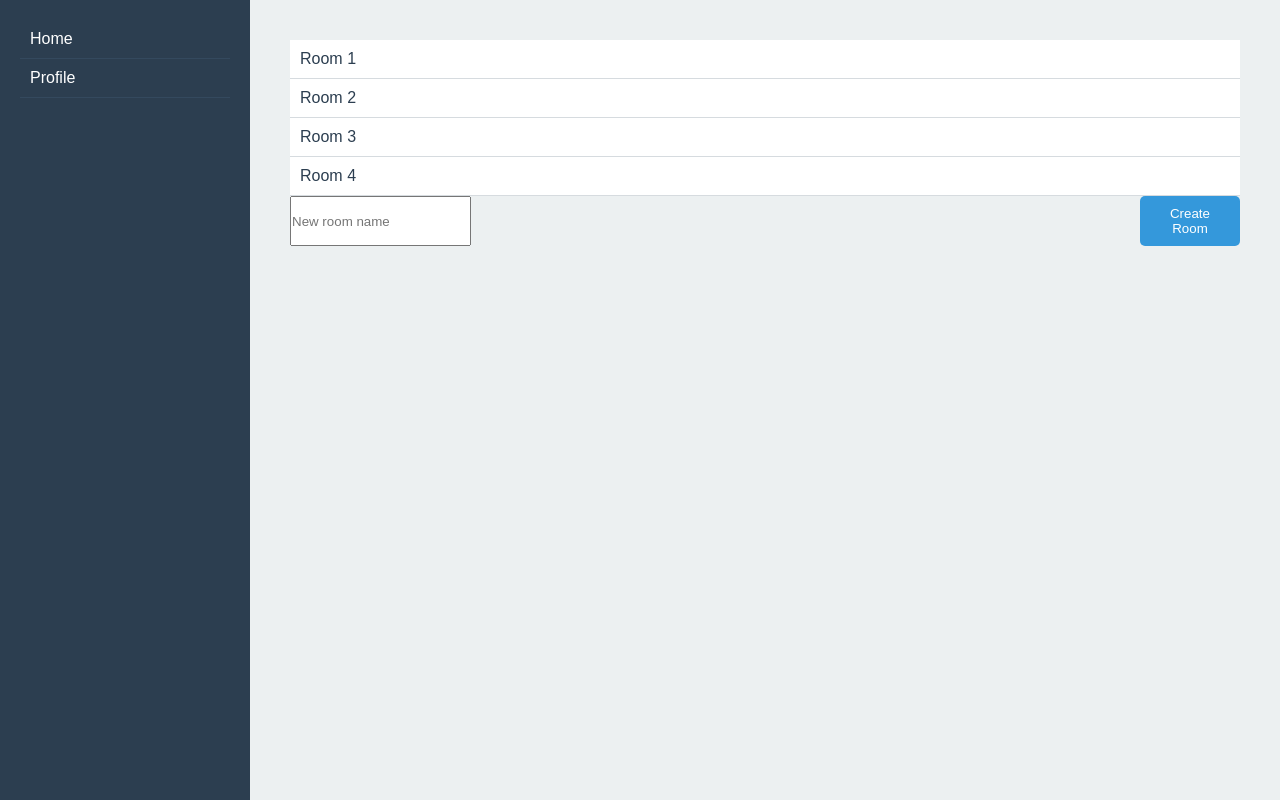
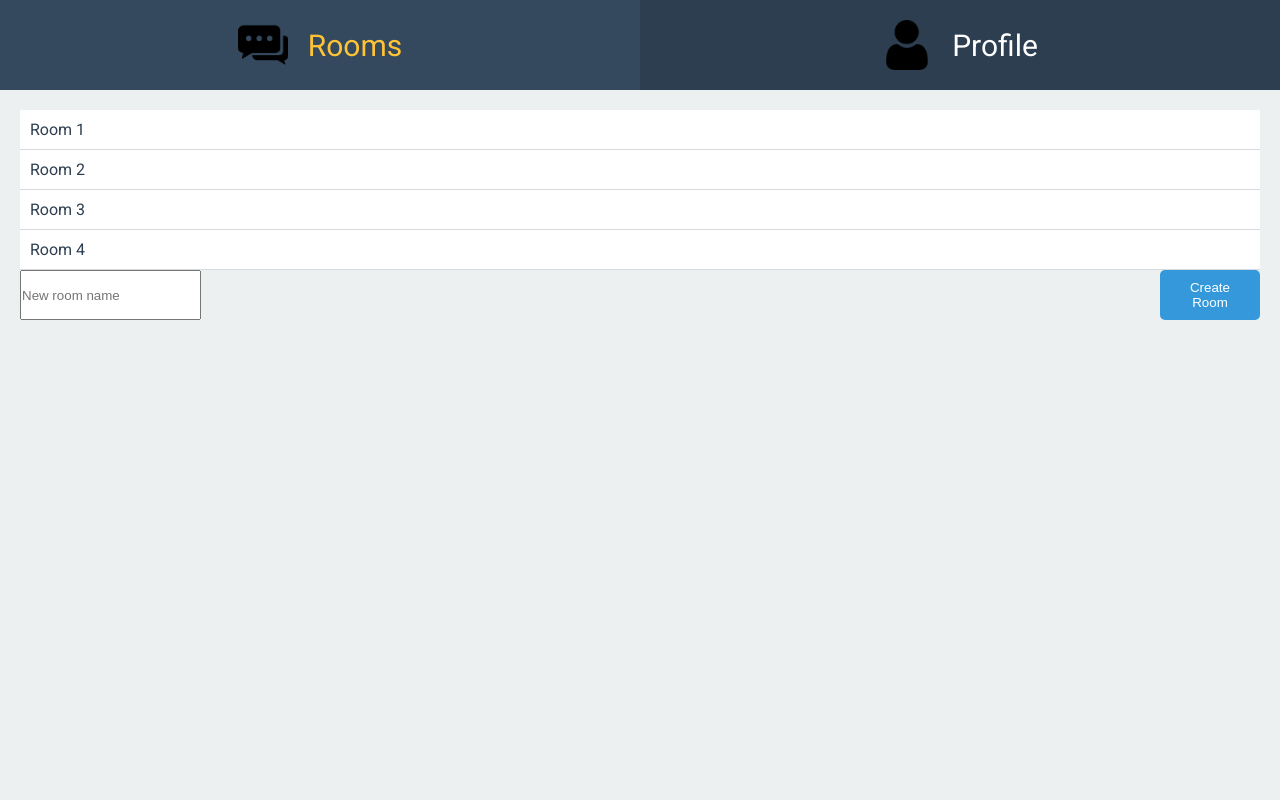
Before and after one commit to AmanPrakash09/EasyText, a plain HTML site: page client/index.html in a window 1280 px wide. Drawn offline with Linux system fonts and the light colour scheme.

Commit message:
Fixed app-menu.

```diff
--- a/client/index.html
+++ b/client/index.html
@@ -6,29 +6,43 @@
     <meta name="viewport" content="width=device-width, initial-scale=1">
     <title>CPEN322 Project</title>
     <link rel="stylesheet" href="style.css">
+    <link rel="preconnect" href="https://fonts.googleapis.com">
+    <link rel="preconnect" href="https://fonts.gstatic.com" crossorigin>
+    <link href="https://fonts.googleapis.com/css2?family=Roboto:ital,wght@0,100;0,300;0,400;0,500;0,700;0,900;1,100;1,300;1,400;1,500;1,700;1,900&display=swap" rel="stylesheet">
   </head>
   <body>
     <div id="app-view">
       <ul id="app-menu">
-          <li class="menu-item"><a href="/">Home</a></li>
-          <li class="menu-item"><a href="/profile">Profile</a></li>
+          <li class="menu-item">
+            <a href="/">
+              <img src="./assets/chat-icon.png" alt="Chat Icon">
+              <span>Rooms</span>
+            </a>
+          </li>
+          <li class="menu-item">
+            <a href="/profile">
+              <img src="./assets/profile-icon.png" alt="Profile Icon">
+              <span>Profile</span>
+            </a>
+          </li>
       </ul>
-      <div id="page-view">
+
       <div id="page-view">
         <div class="content">
+
           <ul class="room-list">
               <li><a href="/chat">Room 1</a></li>
               <li><a href="/chat">Room 2</a></li>
               <li><a href="/chat">Room 3</a></li>
               <li><a href="/chat">Room 4</a></li>
           </ul>
+
           <div class="page-control">
               <input type="text" placeholder="New room name">
               <button>Create Room</button>
           </div>
+
         </div>
-      </div>
-
       </div>
     </div>
   </body>
--- a/client/style.css
+++ b/client/style.css
@@ -1,4 +1,4 @@
-/* General Reset */
+/* --------------------------------Basic Styling-------------------------------- */
 * {
     box-sizing: border-box;
     margin: 0;
@@ -6,7 +6,7 @@
 }
 
 body, html {
-    font-family: 'Arial', sans-serif;
+    font-family: 'Roboto', sans-serif;
     height: 100%;
     background-color: #ecf0f1;
 }
@@ -15,44 +15,66 @@ body, html {
 #app-view {
     display: flex;
     height: 100%;
-    flex-wrap: wrap;
-    margin: auto; /* Center the app-view by default */
+    flex-direction: column;
+    margin: auto;
 }
 
-/* Navigation Menu */
+/* --------------------------------Navigation Menu-------------------------------- */
 #app-menu {
     background-color: #2C3E50;
     color: white;
     list-style-type: none;
-    padding: 20px;
-    width: 250px; /* Fixed sidebar width */
+    display: flex;
+    justify-content: space-between;
 }
 
 .menu-item {
-    padding: 10px;
+    flex: 1;
     cursor: pointer;
-    border-bottom: 1px solid #34495E;
+    display: flex;
+    align-items: center;
+    justify-content: center;
 }
 
 .menu-item a {
     text-decoration: none;
+    padding: 20px;
     color: white;
-    display: block;
+    display: flex;
+    align-items: center;
+    justify-content: center;
+    width: 100%;
 }
 
-/* Hover effect for menu items */
-.menu-item:hover {
+.menu-item img {
+    margin-right: 20px;
+    width: 50px;
+    height: 50px;
+    transition: filter 0.3s ease;
+}
+
+.menu-item span {
+    font-size: 30px;
+}
+
+.menu-item:hover img {
+    /* content: url('./assets/different_chat-box-icon.png');               Implement this later */
+    filter: brightness(1.5);
+}
+
+.menu-item:hover a {
+    color: #FFC436; /* Change the text color to FF9800 when hovering */
     background-color: #34495E;
 }
 
-/* Page Content */
+/* --------------------------------Page Content-------------------------------- */
 #page-view {
     flex-grow: 1;
     padding: 20px;
     overflow-y: auto;
 }
 
-/* Profile Page Styles */
+/* --------------------------------Profile Styling-------------------------------- */
 .profile-form {
     width: 100%;
     max-width: 400px;
@@ -77,7 +99,7 @@ body, html {
     border: 1px solid #ccc;
 }
 
-/* Chat Page Styles */
+/* --------------------------------Chat Styling-------------------------------- */
 .message-list {
     margin-bottom: 20px;
 }
@@ -111,21 +133,6 @@ body, html {
     width: 100px;
 }
 
-/* Button Styles */
-button {
-    padding: 10px 15px;
-    background-color: #3498db;
-    color: white;
-    border: none;
-    border-radius: 5px;
-    cursor: pointer;
-}
-
-button:hover {
-    background-color: #2980b9;
-}
-
-/* Chat Room List Styles */
 .room-list {
     list-style-type: none;
     padding: 0;
@@ -149,29 +156,22 @@ button:hover {
     background-color: #D6EAF8; /* Example hover color */
 }
 
-/* Responsive Design */
-/* @media (max-width: 768px) {
-    #app-view {
-        flex-direction: column;
-    }
+/* --------------------------------Button Styling-------------------------------- */
+button {
+    padding: 10px 15px;
+    background-color: #3498db;
+    color: white;
+    border: none;
+    border-radius: 5px;
+    cursor: pointer;
+}
 
-    #app-menu {
-        width: 100%;
-    }
-
-    #page-view {
-        padding: 10px;
-    }
-} */
+button:hover {
+    background-color: #2980b9;
+}
 
 @media (min-width: 768px) and (max-width: 1023px) {
     #app-view {
         width: 90%;
     }
 }
-
-/* @media (min-width: 1024px) {
-    #app-view {
-        width: 80%;
-    }
-} */
```
Also changed, not shown: client/chat.html (+12 -2 lines), client/profile.html (+12 -2 lines). Lines whose indentation alone changed are shown as unchanged.
